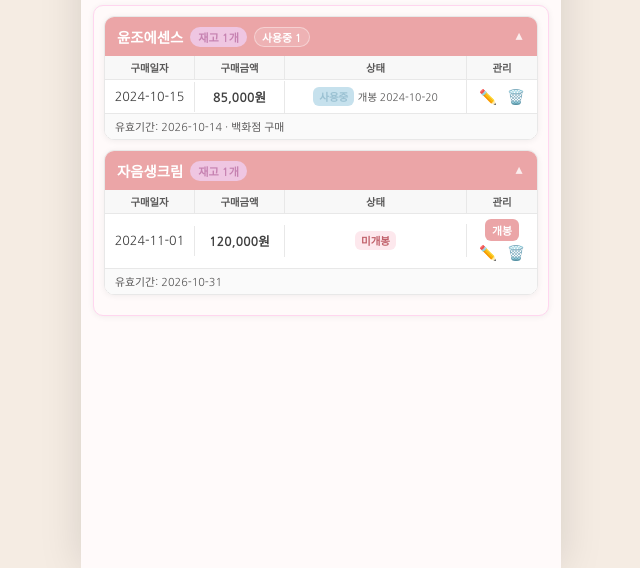
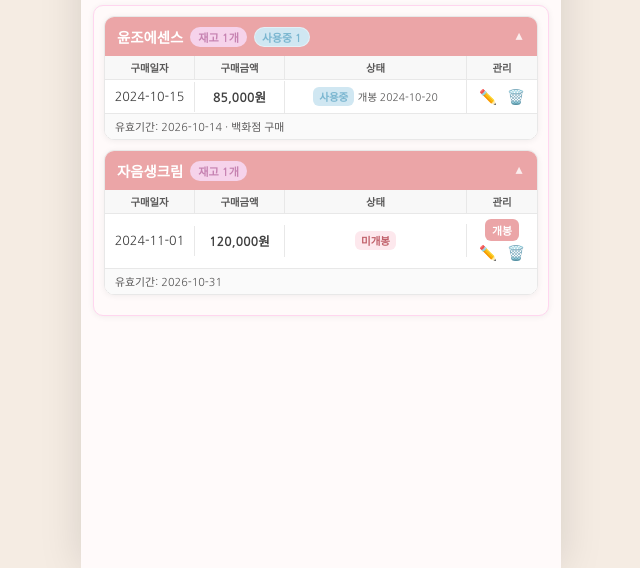
Before and after one commit to iioeoe/cosmetic-item_delete, a plain HTML site: page index.html in a window 1280 px wide. Shown: the part 232-800 px from the top of the page, without its empty margins (319-959 px from the left). Drawn offline with Linux system fonts and the light colour scheme.

Commit message:
index.html 업데이트

```diff
--- a/index.html
+++ b/index.html
@@ -224,7 +224,7 @@
     gap: 7px;
   }
   .stock-pill {
-    background: #efc6e2;
+    background: #f6d3eb;
     color: #c682b1;
     border-radius: 10px;
     font-size: 0.7rem;
@@ -232,8 +232,8 @@
     padding: 2px 8px;
   }
   .inuse-pill {
-    background: rgba(255,255,255,0.15);
-    color: #fff;
+    background: #d0e7f2;
+    color: #7ab6d0;
     border-radius: 10px;
     font-size: 0.68rem;
     font-weight: 700;
@@ -303,7 +303,7 @@
     border-radius: 6px;
     padding: 2px 6px;
   }
-  .stag.in-use   { background: var(--in-use-bg); color: var(--in-use-text); }
+  .stag.in-use   { background: #d0e7f2; color: #7ab6d0; }
   .stag.in-stock { background: var(--tag-bg); color: var(--tag-text); }
   .stag.used     { background: #f0f0f0; color: #999; }
   .stag.expired  { background: var(--expired-bg); color: var(--expired-text); }
```
